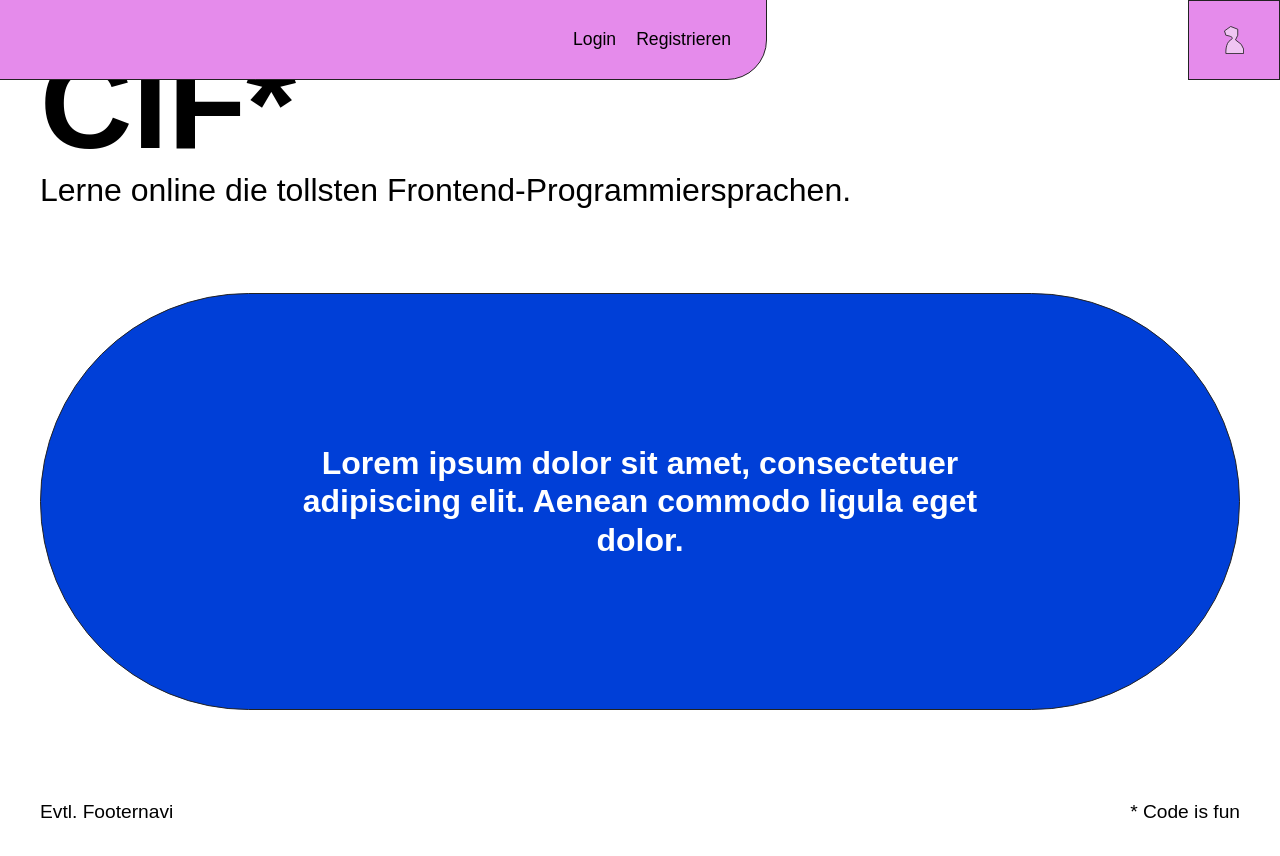
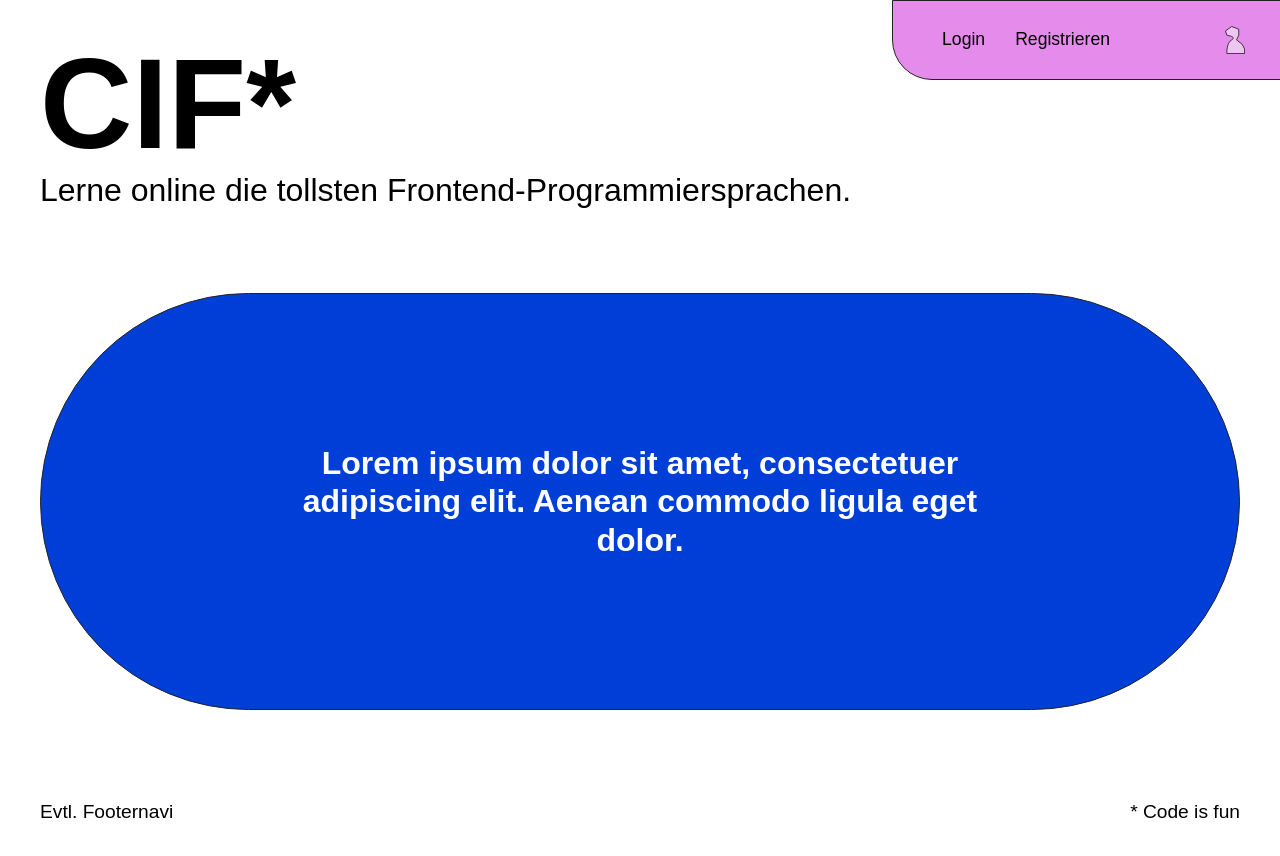
Before and after one commit to leamoser/cif, a Vue app: page / in a window 1280 px wide. Both pictures are taken after a click on the element 1234 px from the left and 40 px from the top of the page. Shown: the top 856 px of the page. Built offline with nearby package versions, Linux system fonts and the light colour scheme; no server answers; a web font is replaced by a local one.

Commit message:
new nav structure

```diff
--- a/src/components/structure/Header.vue
+++ b/src/components/structure/Header.vue
@@ -1,110 +1,160 @@
 <template>
-  <UserHeader />
+  <UserHeader/>
   <header>
-    <div class="nav" @click="toggleNav"  :class="{active: contentNavActive}" v-if="$store.state.userIsLoggedIn">
-      <img v-if="!contentNavActive" src="/img/webicons/burger.svg" alt="Burger-Navigation Icon">
-      <img v-else src="/img/webicons/burgeractive.svg" alt="Burger-Navigation Icon Aktiv">
+
+    <div class="nav" @click="toggleNav" :class="{active: contentNavActive}" v-if="userIsLoggedIn">
       <div v-if="contentNavActive" class="nav_container">
         <router-link to="/">Home</router-link>
         <router-link to="/about">About</router-link>
       </div>
+      <img v-if="!contentNavActive" src="/img/webicons/burger.svg" alt="Burger-Navigation Icon">
+      <img v-else src="/img/webicons/burgeractive.svg" alt="Burger-Navigation Icon Aktiv">
     </div>
-    <div class="user" @click="toggleUser" :class="{active: userNavActive}">
+
+    <div class="user loggedout nav" v-if="!userIsLoggedIn" @click="toggleUser" :class="{active: userNavActive}">
+      <div v-if="userNavActive" class="nav_container">
+        <router-link to="/login">Login</router-link>
+        <router-link to="/register">Registrieren</router-link>
+      </div>
       <img src="/img/webicons/user.svg" alt="Icon User">
-      <p class="code small" v-if="$store.state.userIsLoggedIn">{{usernameRefreshed}}</p>
-      <div v-if="userNavActive" class="nav_container">
-        <router-link v-if="!$store.state.userIsLoggedIn" to="/login">Login</router-link>
-        <router-link v-if="!$store.state.userIsLoggedIn" to="/register">Registrieren</router-link>
-        <router-link v-if="$store.state.userIsLoggedIn" to="/" @click="logOutUser">Logout</router-link>
-        <router-link v-if="$store.state.userIsLoggedIn" to="/user">mein Profil</router-link>
-      </div>
     </div>
+
+    <div class="user loggedin usertoggle" v-if="userIsLoggedIn">
+      <router-link to="/user">
+        <img src="/img/webicons/user.svg" alt="Icon User">
+        <p class="code small">{{ usernameRefreshed }}</p>
+      </router-link>
+      <router-link v-if="userIsLoggedIn" to="/" @click="logOutUser">
+        <p class="code small">Logout</p>
+      </router-link>
+    </div>
+
   </header>
 </template>
 <script>
 import UserHeader from "../user/UserHeader";
-export default{
+
+export default {
   name: 'Header',
   components: {UserHeader},
-  data(){
-    return{
+  data() {
+    return {
       tagForRouter: 'li',
       contentNavActive: false,
       userNavActive: false,
-      username: null
+      username: null,
     }
   },
   computed: {
-    usernameRefreshed(){
+    usernameRefreshed() {
       return this.username || null
+    },
+    userIsLoggedIn(){
+      return this.$store.state.userIsLoggedIn || null
     }
   },
   methods: {
-    toggleNav(){
+    toggleNav() {
       this.contentNavActive = !this.contentNavActive;
       this.userNavActive = false;
 
     },
-    toggleUser(){
+    toggleUser() {
       this.userNavActive = !this.userNavActive;
       this.contentNavActive = false;
     },
-    logOutUser(){
+    logOutUser() {
       localStorage.clear();
       this.$store.dispatch('setUserInactive');
       this.$store.dispatch('clearUserInfo');
     },
-    refreshUsername(){
+    refreshUsername() {
       this.username = localStorage.getItem('username');
     }
   },
   mounted() {
     this.refreshUsername()
   },
-  updated(){
+  updated() {
     this.refreshUsername()
   }
 }
 </script>
 <style lang="scss" scoped>
-header{
+header {
   position: fixed;
   z-index: 5;
   top: 0;
   right: 0;
-  @include flex(row,center,flex-end);
-  >*{
+  @include flex(row, center, flex-end);
+  > * {
     cursor: pointer;
     height: 80px;
     width: auto;
     padding: 35px;
-    @include flex(row,center,center);
     border: $bo-standard;
   }
-  div.nav{
-    img{
-      @include icon(0,$ic-m);
+
+  div.nav {
+    @include flex(row, center, flex-end);
+    width: 102px;
+    &.active{
+      width: 100%;
+      div.nav_container{
+        padding-right: 100px;
+        a{
+          @include linkreset;
+          font: $f-code-m;
+          padding: 0 15px;
+          &:hover{
+            text-decoration: underline;
+          }
+        }
+      }
+    }
+    img {
+      @include icon(0, $ic-m);
     }
     border-bottom-left-radius: 40px;
     margin-right: -1px;
     background-color: $co-akzent-light-50;
-    .nav_container{
+    .nav_container {
       background-color: $co-akzent-light-50;
     }
   }
-  div.user{
-    img{
-      @include icon(0,$ic-s);
-    }
-    p{
-      margin-left: 10px;
+
+  div.user {
+    img {
+      @include icon(0, $ic-s);
     }
     background-color: $co-akzent-light;
-    .nav_container{
+    .nav_container {
       background-color: $co-akzent-light;
+    }
+    &.usertoggle{
+      @include flex(row, center, center);
+      a{
+        @include linkreset;
+      }
+      a:first-child{
+        @include flex(row,center,center);
+        p{
+          margin-left: 15px;
+        }
+      }
+      a:last-child p{
+        background-color: $co-akzent-light-50;
+        padding: $btn-small;
+        border-radius: $btn-small-radius;
+        border: $bo-standard;
+        margin-left: 15px;
+      }
     }
   }
   div.nav_container{
+
+  }
+  /*div.nav_container {
     position: fixed;
     top: -1px;
     left: -1px;
@@ -113,17 +163,18 @@ header{
     border: $bo-standard;
     min-width: 60%;
     border-bottom-right-radius: 40px;
-    >*{
+    > * {
       font: $f-code-m;
       color: inherit;
       text-decoration: none;
-      &:not(:last-of-type){
+      &:not(:last-of-type) {
         margin-right: 20px;
       }
-      &:hover{
+      &:hover {
         text-decoration: underline;
       }
     }
-  }
+  }*/
+
 }
 </style>
```
